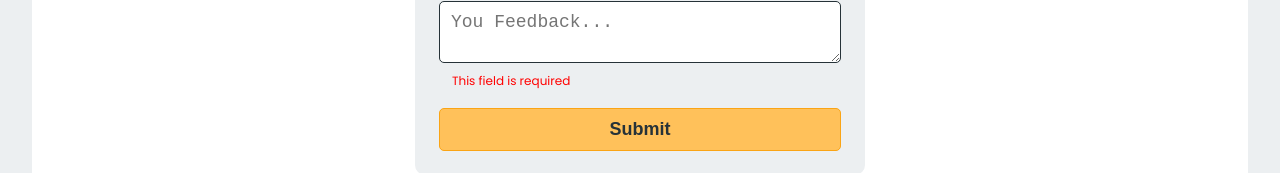
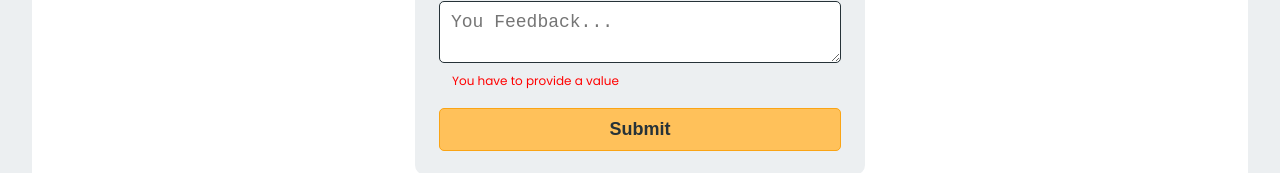
Before and after one commit to DMezhenskyi/angular-forms-errors-management, an Angular app: page /custom-rating-picker in a window 1280 px wide. Shown: the part 403-576 px from the top of the page. Built offline with nearby package versions, Linux system fonts and the light colour scheme.

Commit message:
Task 15 - override message for required validator for the rating page

```diff
--- a/projects/forms-playground/src/app/core/dynamic-validation-errors/error-messages.token.ts
+++ b/projects/forms-playground/src/app/core/dynamic-validation-errors/error-messages.token.ts
@@ -2,15 +2,15 @@ import { InjectionToken } from '@angular/core';
 // this injection token should contain key/value pair for all validators
 // that are used in your application. It might look like the following...
 // Example: ({ required: 'This field is required', ... })
-
+export const ERROR_MESSAGES_LIST = {
+  required: `This field is required`,
+  email: `It should be a valid email`,
+  minlength: `The value is too short`,
+  pattern: `Field has wrong format`,
+  banWords: `This word is not allowed`,
+  uniqueName: `This nickname is already taken`,
+};
 export const ERROR_MESSAGES = new InjectionToken<{ [key: string]: string }>('Validation Errors', {
   providedIn: 'root',
-  factory: () => ({
-    required: `This field is required`,
-    email: `It should be a valid email`,
-    minlength: `The value is too short`,
-    pattern: `Field has wrong format`,
-    banWords: `This word is not allowed`,
-    uniqueName: `This nickname is already taken`,
-  }),
+  factory: () => ERROR_MESSAGES_LIST,
 });
--- a/projects/forms-playground/src/app/playgrounds/custom-rating-picker/rating-picker-page/rating-picker-page.component.ts
+++ b/projects/forms-playground/src/app/playgrounds/custom-rating-picker/rating-picker-page/rating-picker-page.component.ts
@@ -5,6 +5,7 @@ import {
 } from '../rating-picker/rating-picker.component';
 import { FormControl, FormGroup, ReactiveFormsModule, Validators } from '@angular/forms';
 import { ValidationErrorTrackerDirective } from '../../../core/dynamic-validation-errors/validation-error-tracker.directive';
+import { ERROR_MESSAGES, ERROR_MESSAGES_LIST } from '../../../core/dynamic-validation-errors/error-messages.token';
 
 @Component({
   selector: 'app-rating-picker-page',
@@ -13,6 +14,15 @@ import { ValidationErrorTrackerDirective } from '../../../core/dynamic-validatio
   templateUrl: './rating-picker-page.component.html',
   styleUrls: ['../../common-page.scss', './rating-picker-page.component.scss'],
   changeDetection: ChangeDetectionStrategy.OnPush,
+  providers: [
+    {
+      provide: ERROR_MESSAGES,
+      useValue: {
+        ...ERROR_MESSAGES_LIST,
+        required: `You have to provide a value`
+      }
+    }
+  ]
 })
 export default class RatingPickerPageComponent implements OnInit {
   form = new FormGroup({
```
